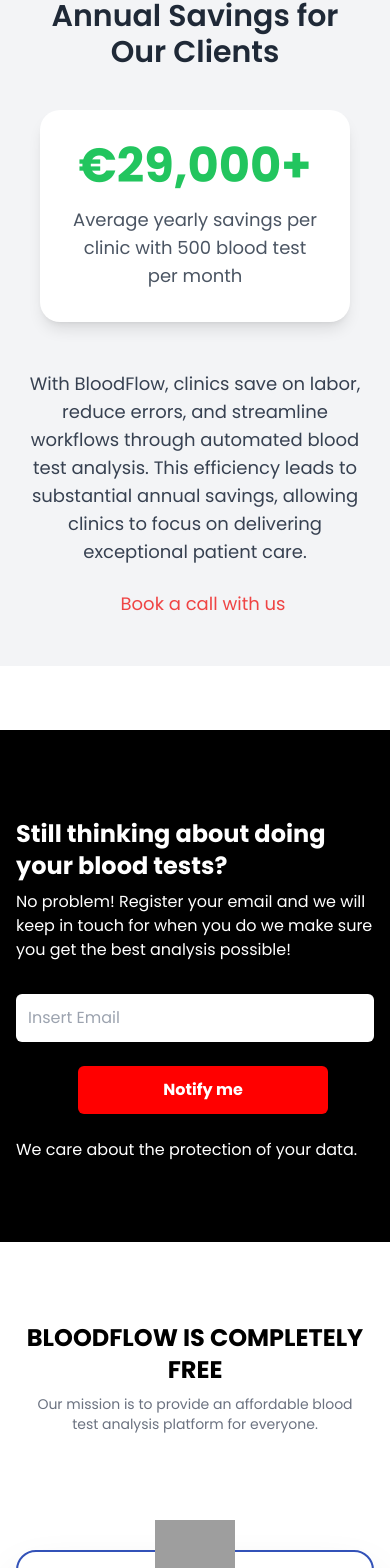
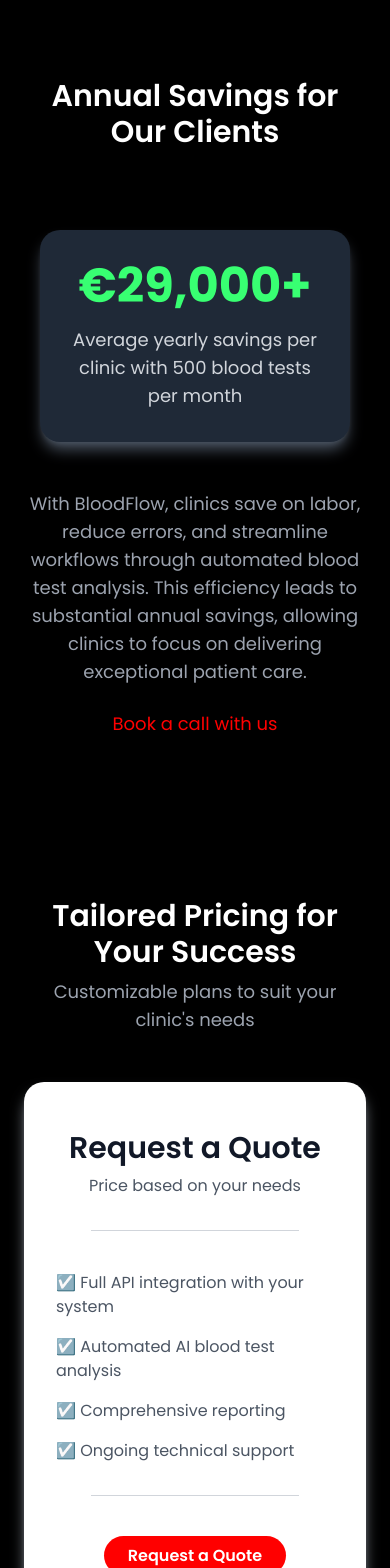
Before and after one commit to tiagodccosta/BloodFlow, a React (Create React App) app in the folder Frontend/: page / in a window 390 px wide. Shown: the part 4419-5987 px from the top of the page. Built offline with nearby package versions, Linux system fonts and the light colour scheme; no server answers; grey boxes are pictures that could not be loaded.

Commit message:
Finnished Savings section. Started Pricing cards.

```diff
--- a/Frontend/src/Components/HomePage/Services.jsx
+++ b/Frontend/src/Components/HomePage/Services.jsx
@@ -130,25 +130,64 @@
                 </div>
             </div>
 
-            <div className="bg-gray-100 py-12 px-6 md:px-12 lg:px-24 text-center">
-                <h2 className="text-3xl sm:text-4xl font-semibold text-gray-800 mb-6">Annual Savings for Our Clients</h2>
+            <div className="bg-black pt-32 pb-24 px-6 md:px-12 lg:px-24 text-center">
+                <h2 className="text-3xl sm:text-4xl font-semibold text-white mb-16">
+                    Annual Savings for Our Clients
+                </h2>
                 <div className="flex flex-col md:flex-row items-center justify-center">
-                    <div className="flex flex-col items-center bg-white shadow-lg rounded-lg p-8 md:w-1/3 m-4">
-                        <span className="text-5xl font-bold text-green-500">€29,000+</span>
-                        <p className="mt-4 text-lg text-gray-600">Average yearly savings per clinic with 500 blood test per month</p>
+                    <div className="flex flex-col items-center bg-gray-800 shadow-lg shadow-gray-600 rounded-lg p-8 md:w-1/3 m-4">
+                        <span className="text-5xl font-bold text-[#38ff72]">€29,000+</span>
+                        <p className="mt-4 text-lg text-gray-300 text-center">
+                            Average yearly savings per clinic with 500 blood tests per month
+                        </p>
                     </div>
                     <div className="flex-1 sm:text-left text-center mt-8 md:mt-0">
-                        <p className="text-lg sm:text-xl text-gray-700 text-center">
+                        <p className="text-lg sm:text-xl text-gray-400">
                             With BloodFlow, clinics save on labor, reduce errors, and streamline workflows through automated blood test analysis. This efficiency leads to substantial annual savings, allowing clinics to focus on delivering exceptional patient care.
                         </p>
                         <a href="https://calendly.com/tiago-costa-bloodflow" target="_blank" rel="noopener noreferrer" className="inline-flex items-center">
-                            <p className="text-red-500 ml-4 text-lg sm:text-xl mt-6 cursor-pointer hover:underline decoration-red-500">
+                            <p className="text-[#ff0000] text-lg sm:text-xl mt-6 cursor-pointer hover:underline decoration-[#ff0000]">
                                 {t('BookDemo')}
                             </p>
                         </a>
                     </div>
                 </div>
             </div>
+
+            <div className="bg-black py-16 px-6 md:px-12 lg:px-24 text-center">
+                <h2 className="text-3xl sm:text-4xl font-semibold text-white mb-2">
+                    Tailored Pricing for Your Success
+                </h2>
+                <p className="text-gray-400 text-lg mb-12">
+                    Customizable plans to suit your clinic's needs
+                </p>
+
+                <div className="mx-auto items-center bg-white rounded-lg px-8 py-12 w-full max-w-[400px] shadow-lg shadow-gray-400">
+                    <h3 className="text-3xl font-semibold text-gray-900 mb-2">Request a Quote</h3>
+                    <p className="text-gray-600 mb-6">Price based on your needs</p>
+
+                    <hr className="border-t border-gray-300 w-3/4 mx-auto my-8" />
+
+                    <ul className="text-left text-gray-600 space-y-4 mb-8 mt-10">
+                        <li>☑️ Full API integration with your system</li>
+                        <li>☑️ Automated AI blood test analysis</li>
+                        <li>☑️ Comprehensive reporting</li>
+                        <li>☑️ Ongoing technical support</li>
+                    </ul>
+
+                    <hr className="border-t border-gray-300 w-3/4 mx-auto my-8 mb-12" />
+
+                    <a
+                        href="https://calendly.com/tiago-costa-bloodflow"
+                        target="_blank"
+                        rel="noopener noreferrer"
+                        className="text-white font-semibold bg-[#ff0000] hover:bg-red-600 py-2 px-6 rounded-full transition-colors duration-300"
+                    >
+                        Request a Quote
+                    </a>
+                </div>
+            </div>
+
             {/*}
             <DotPattern
                 width={20} height={20} cx={1} cy={1} cr={1}
```
